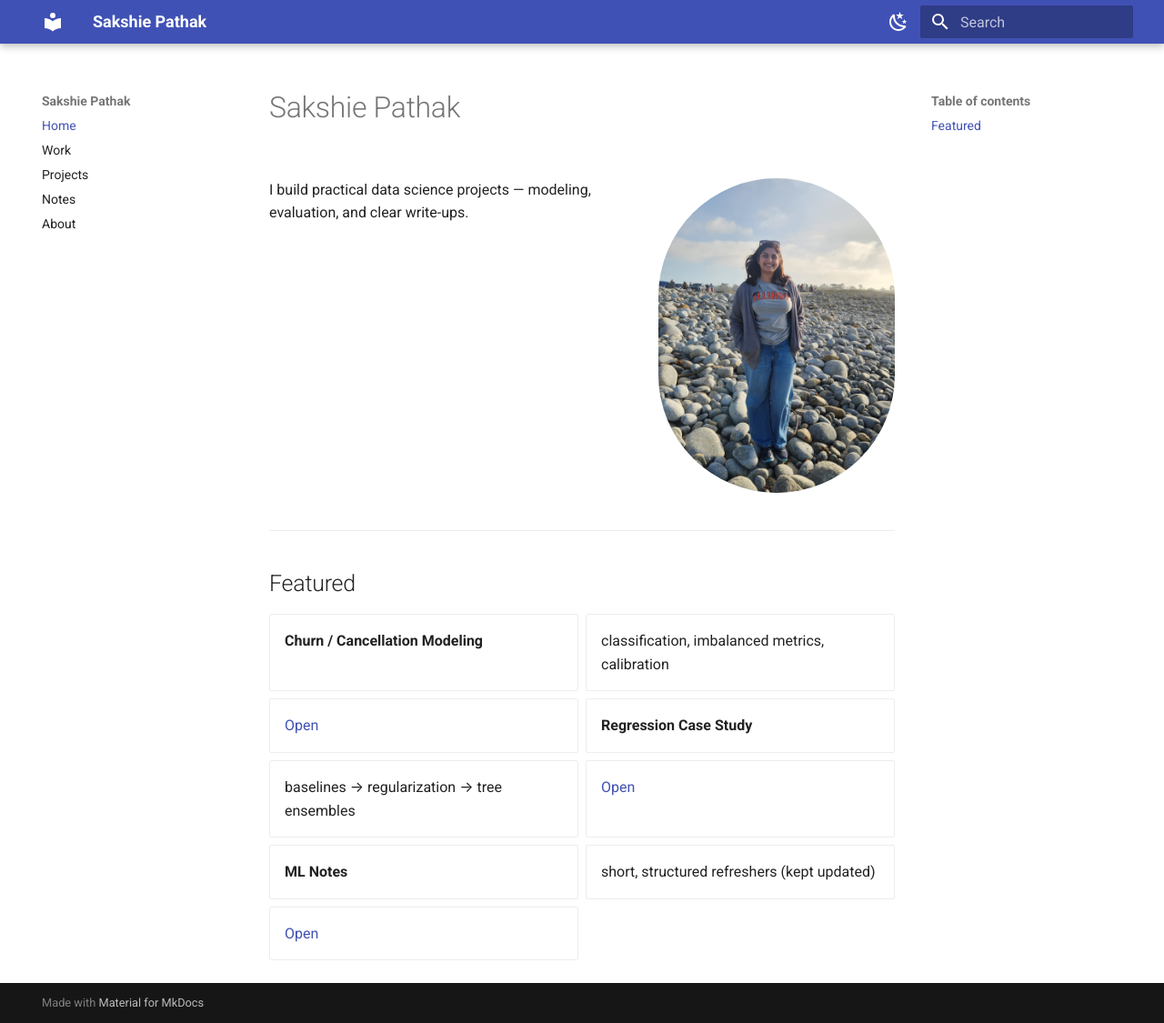
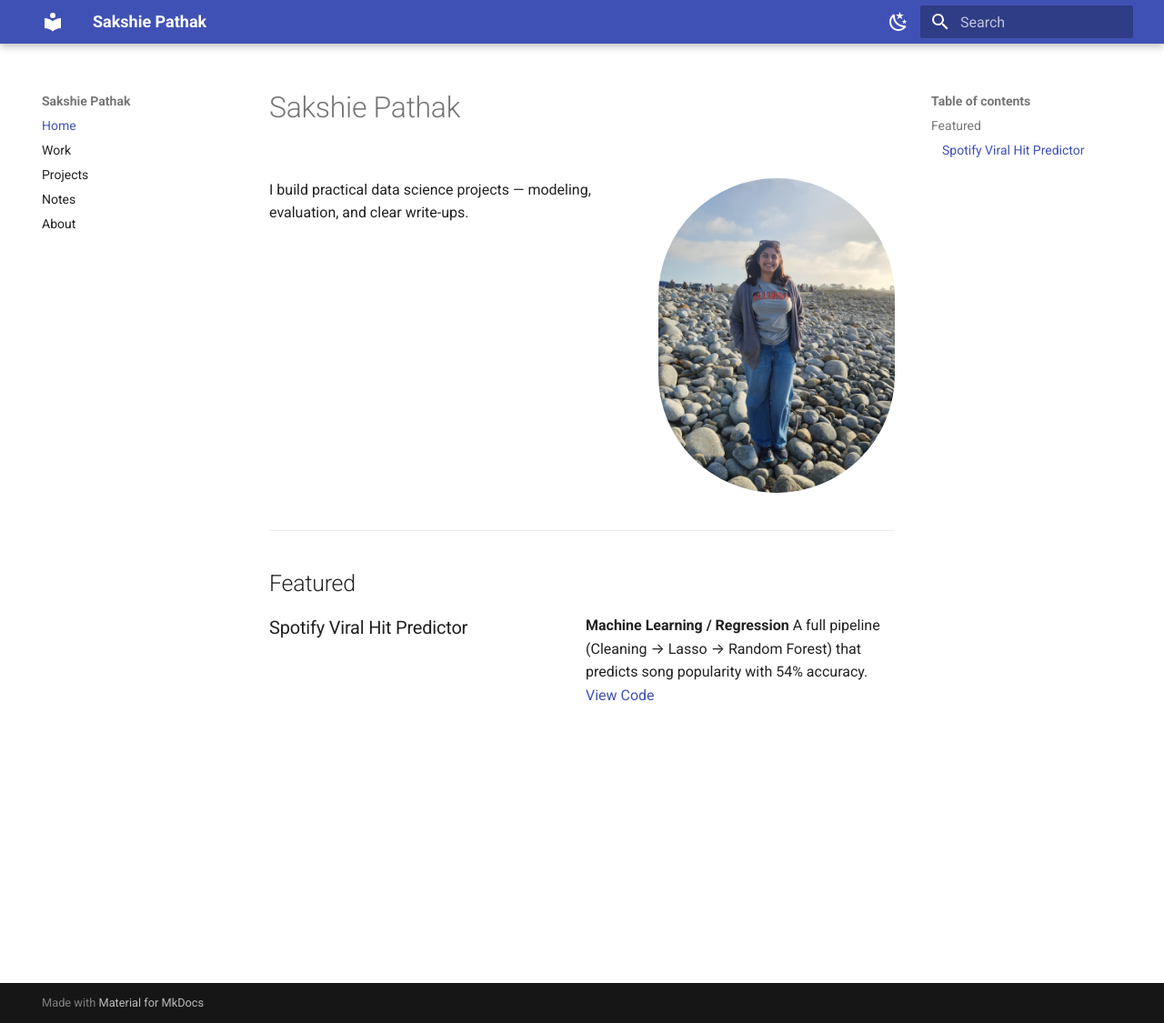
Before and after one commit to SakshieP/sakshiep.github.io, an MkDocs documentation site: the page built from docs/index.md, in a window 1280 px wide and 1125 px high. Shown: the whole window at 91% size. Built offline with MkDocs 1.6.1 and Material for MkDocs 9.7.7, drawn with Linux system fonts in a browser that asks for light colours.

Commit message:
Add Spotify to Featured

```diff
--- a/docs/index.md
+++ b/docs/index.md
@@ -19,16 +19,9 @@ I build practical data science projects — modeling, evaluation, and clear writ
 
 <div class="grid cards" markdown>
 
-- **Churn / Cancellation Modeling**
-  - classification, imbalanced metrics, calibration
-  - [Open](projects/index.md)
-
-- **Regression Case Study**
-  - baselines → regularization → tree ensembles
-  - [Open](projects/index.md)
-
-- **ML Notes**
-  - short, structured refreshers (kept updated)
-  - [Open](notes/index.md)
+### Spotify Viral Hit Predictor
+**Machine Learning / Regression**
+A full pipeline (Cleaning → Lasso → Random Forest) that predicts song popularity with 54% accuracy.
+[View Code](https://github.com/SakshieP/spotify_viral_predictor)
 
 </div>
```
